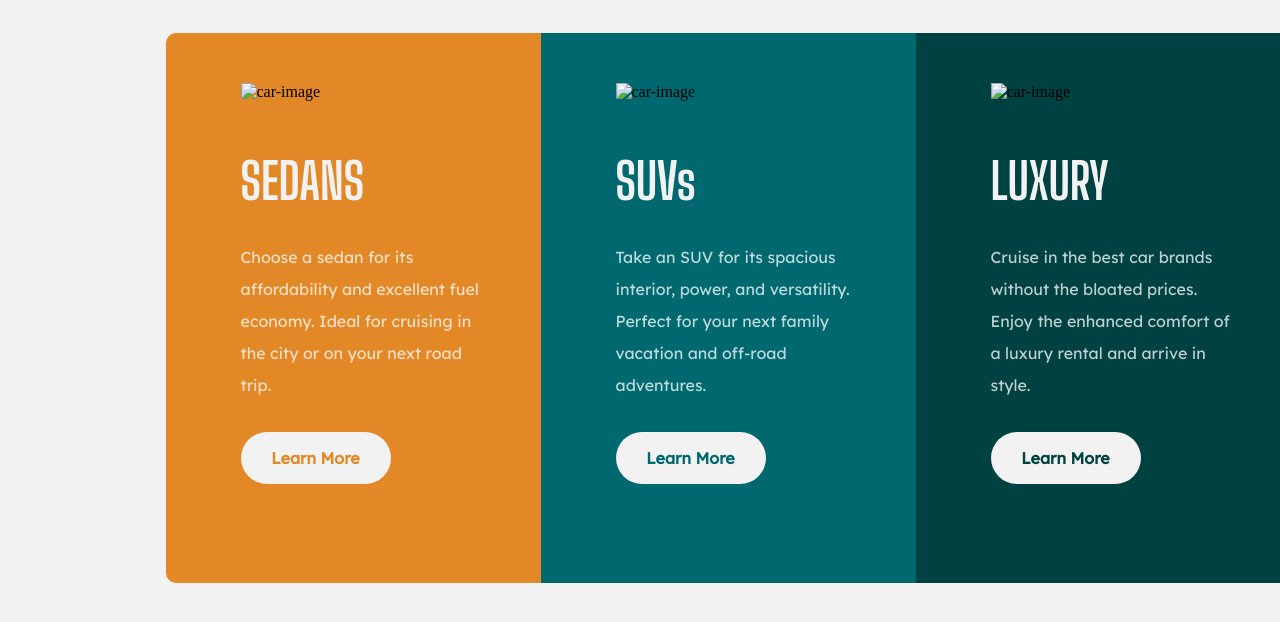
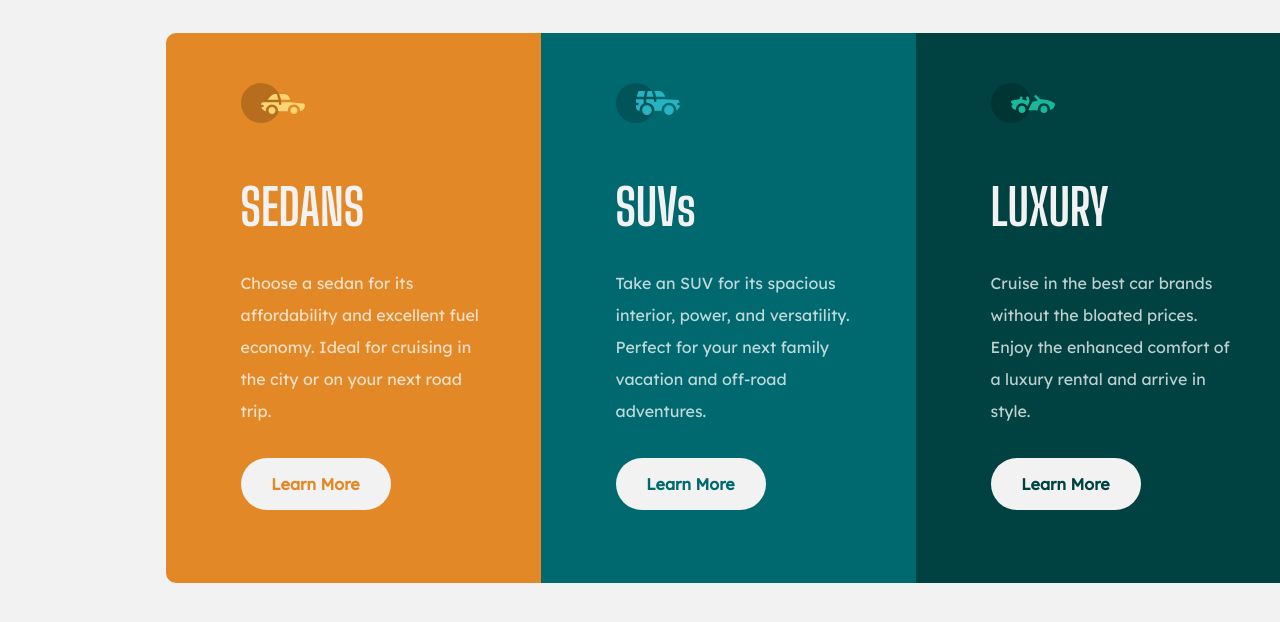
Before and after one commit to Sarat-Dev/3-column-preview-card, a plain HTML site: page index.html in a window 1280 px wide. Shown: the top 622 px of the page. Drawn offline with Linux system fonts and the light colour scheme; files that its build step writes are made by us from their sources.

Commit message:
Update index.html
removed paths to images

```diff
--- a/index.html
+++ b/index.html
@@ -5,7 +5,7 @@
   <meta name="viewport" content="width=device-width, initial-scale=1.0"> <!-- displays site properly based on user's device -->
 
   <!-- Linking style sheet -->
-  <link rel="stylesheet" href="css/styles.css">
+  <link rel="stylesheet" href="styles.css">
 
   <!-- Fonts -->
   <link href="https://fonts.googleapis.com/css2?family=Lexend+Deca&display=swap" rel="stylesheet">
@@ -28,7 +28,7 @@
   <div class="container">
     <div class="sedan">
       <section class="s1">
-        <img src="images/icon-sedans.svg" alt="car-image">
+        <img src="icon-sedans.svg" alt="car-image">
         <p class="h1">SEDANS</p>
         <p class="p1">Choose a sedan for its affordability and excellent fuel economy. Ideal for cruising in the city
         or on your next road trip.</p>
@@ -40,7 +40,7 @@
 
     <div class="suv">
       <section class="s1">
-        <img src="images/icon-suvs.svg" alt="car-image">
+        <img src="icon-suvs.svg" alt="car-image">
         <p class="h1">SUVs</p>
         <p class="p2">Take an SUV for its spacious interior, power, and versatility. Perfect for your next family vacation
         and off-road adventures.</p>
@@ -52,7 +52,7 @@
 
     <div class="lux">
       <section class="s1">
-        <img src="images/icon-luxury.svg" alt="car-image">
+        <img src="icon-luxury.svg" alt="car-image">
         <p class="h1">LUXURY</p>
         <p class="p3">Cruise in the best car brands without the bloated prices. Enjoy the enhanced comfort of a luxury
         rental and arrive in style.</p>
```
